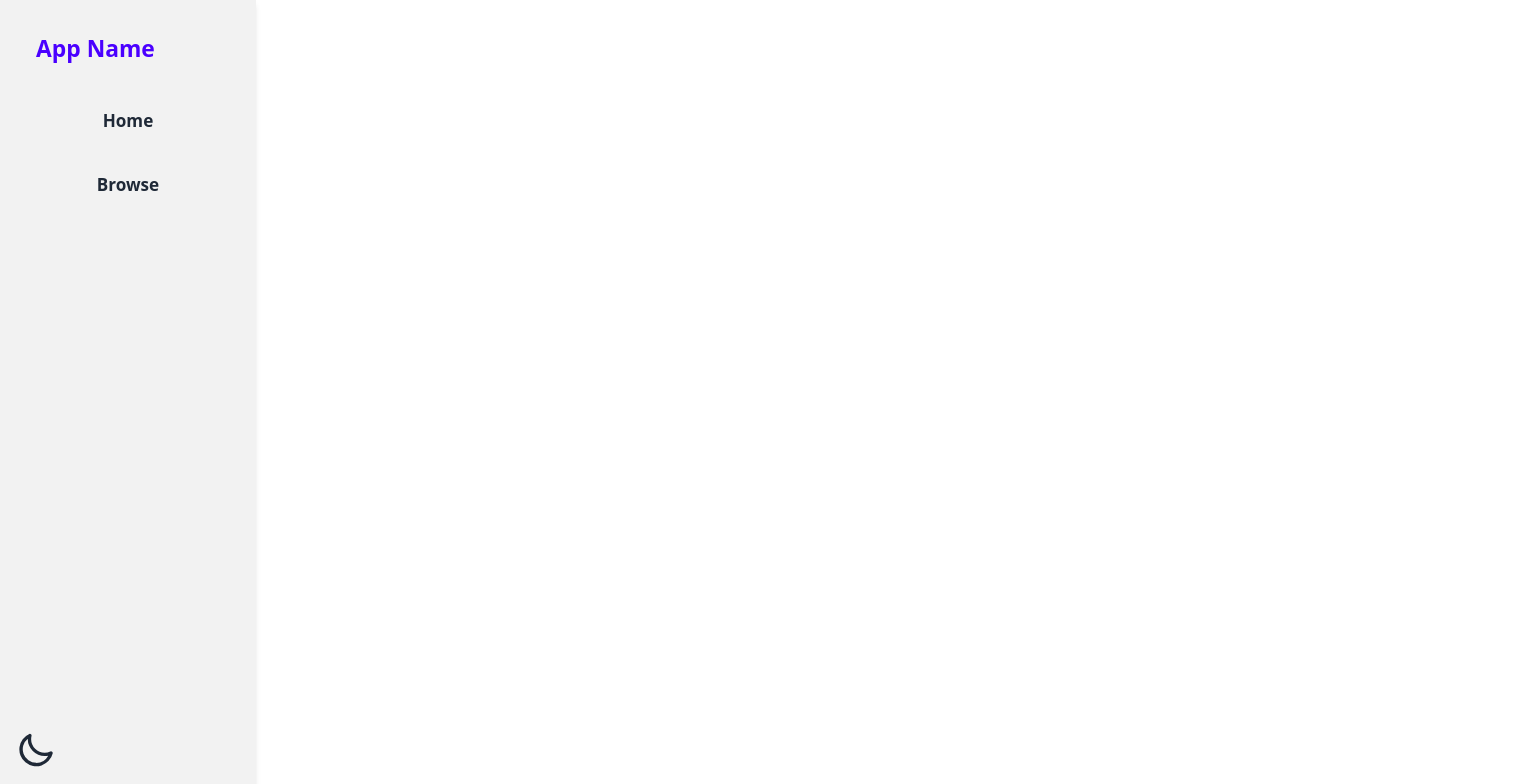
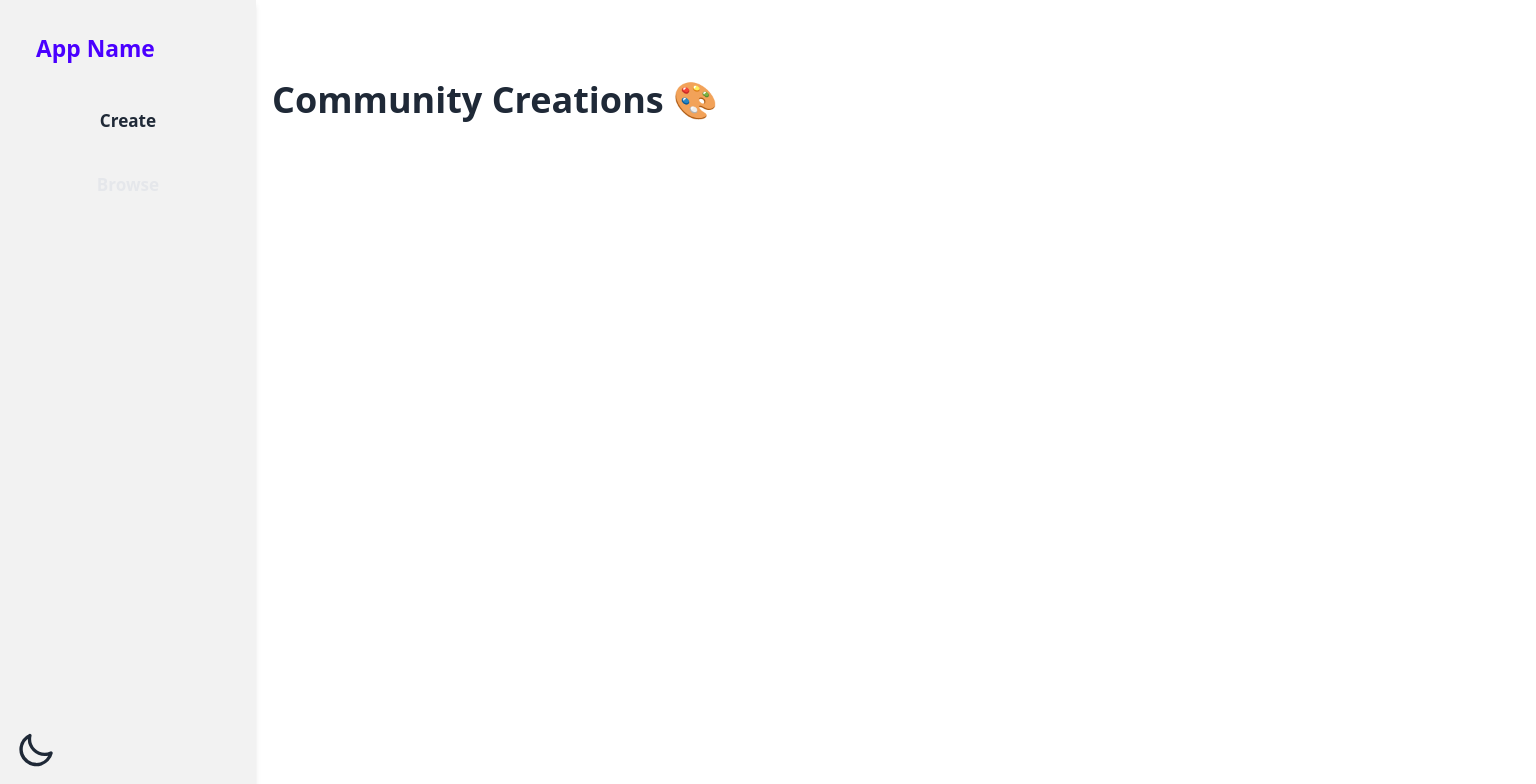
Before and after one commit to willthree123/4651-web, a React (Vite) app: page /4651-web/browse in a window 1280 px wide. Shown: the top 784 px of the page, 1536 px wide, since content can reach past the window. Built offline with nearby package versions, Linux system fonts and the light colour scheme.

Commit message:
ui ready

```diff
--- a/src/component/Navbar.tsx
+++ b/src/component/Navbar.tsx
@@ -1,4 +1,4 @@
-import { Link } from "react-router-dom";
+import { Link, useLocation } from "react-router-dom";
 import SunIcon from "../icon/SunIcon";
 import MoonIcon from "../icon/MoonIcon";
 
@@ -8,6 +8,10 @@ interface NavbarProps {
 }
 
 export default function Navbar({ darkMode, toggleDarkMode }: NavbarProps) {
+  const location = useLocation(); // Get the current location
+
+  const linkClass = (path: string) => `btn btn-ghost w-full text-left text-lg ${location.pathname === path ? (darkMode ? "text-gray-200" : "text-gray-800") : ""}`;
+
   return (
     <>
       {/* Desktop Sidebar */}
@@ -20,10 +24,10 @@ export default function Navbar({ darkMode, toggleDarkMode }: NavbarProps) {
         </div>
         <nav className="flex-grow space-y-4 px-4">
           {/* Navigation Links */}
-          <Link to="/" className="btn btn-ghost w-full text-left text-lg">
-            Home
+          <Link to="/" className={linkClass("/")}>
+            Create
           </Link>
-          <Link to="/browse" className="btn btn-ghost w-full text-left text-lg">
+          <Link to="/browse" className={linkClass("/browse")}>
             Browse
           </Link>
         </nav>
@@ -45,10 +49,10 @@ export default function Navbar({ darkMode, toggleDarkMode }: NavbarProps) {
             App Name
           </Link>
           {/* Navigation Links */}
-          <Link to="/" className="btn btn-ghost text-lg">
-            Home
+          <Link to="/" className={`btn btn-ghost text-lg ${location.pathname === "/" ? (darkMode ? "text-gray-200" : "text-gray-800") : ""}`}>
+            Create
           </Link>
-          <Link to="/browse" className="btn btn-ghost text-lg">
+          <Link to="/browse" className={`btn btn-ghost text-lg ${location.pathname === "/browse" ? (darkMode ? "text-gray-200" : "text-gray-800") : ""}`}>
             Browse
           </Link>
         </div>
--- a/src/page/Browse.tsx
+++ b/src/page/Browse.tsx
@@ -2,8 +2,11 @@ import React from "react";
 
 const Browse: React.FC = () => {
   return (
-    <div>
-      <h1>This is Browse</h1>
+    <div className="container mx-auto p-4 mt-16 lg:ml-64">
+      {/* Row 1: Heading */}
+      <div className="mb-6">
+        <h1 className="text-4xl font-bold text-left">Community Creations 🎨</h1>
+      </div>
     </div>
   );
 };
```
